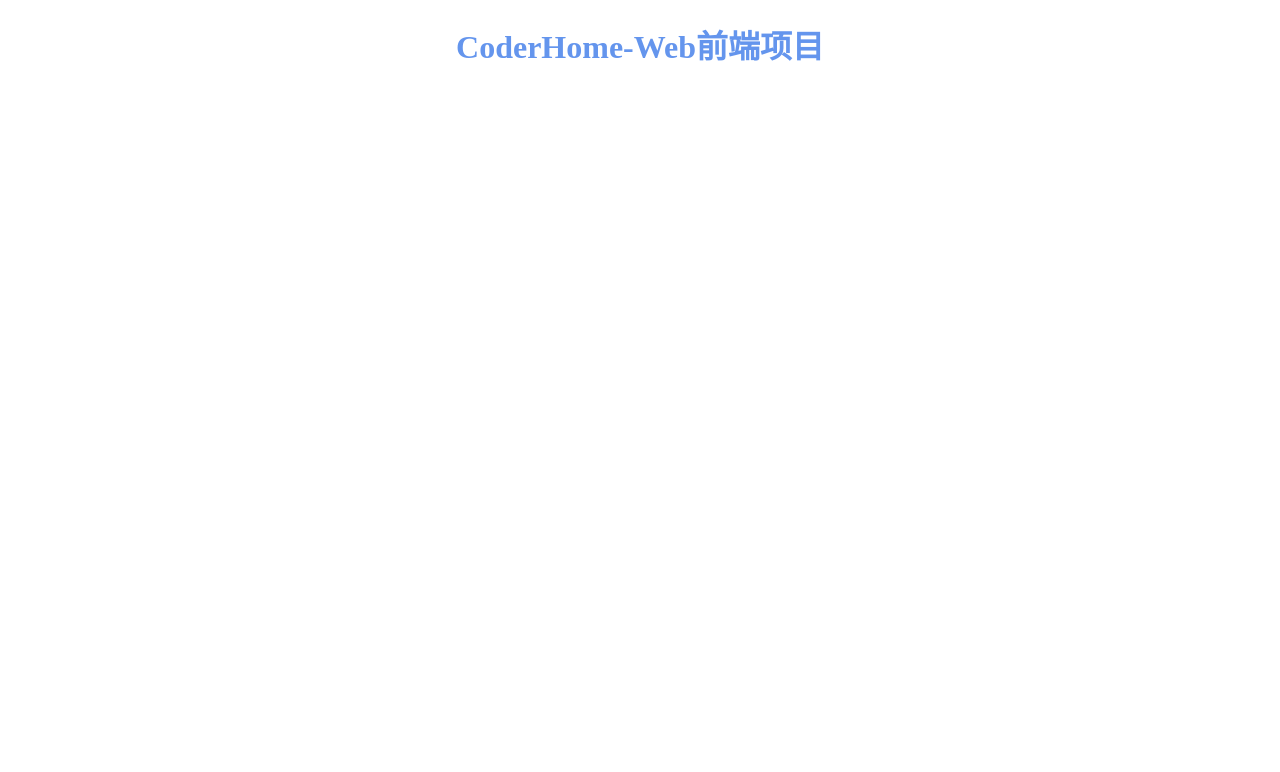
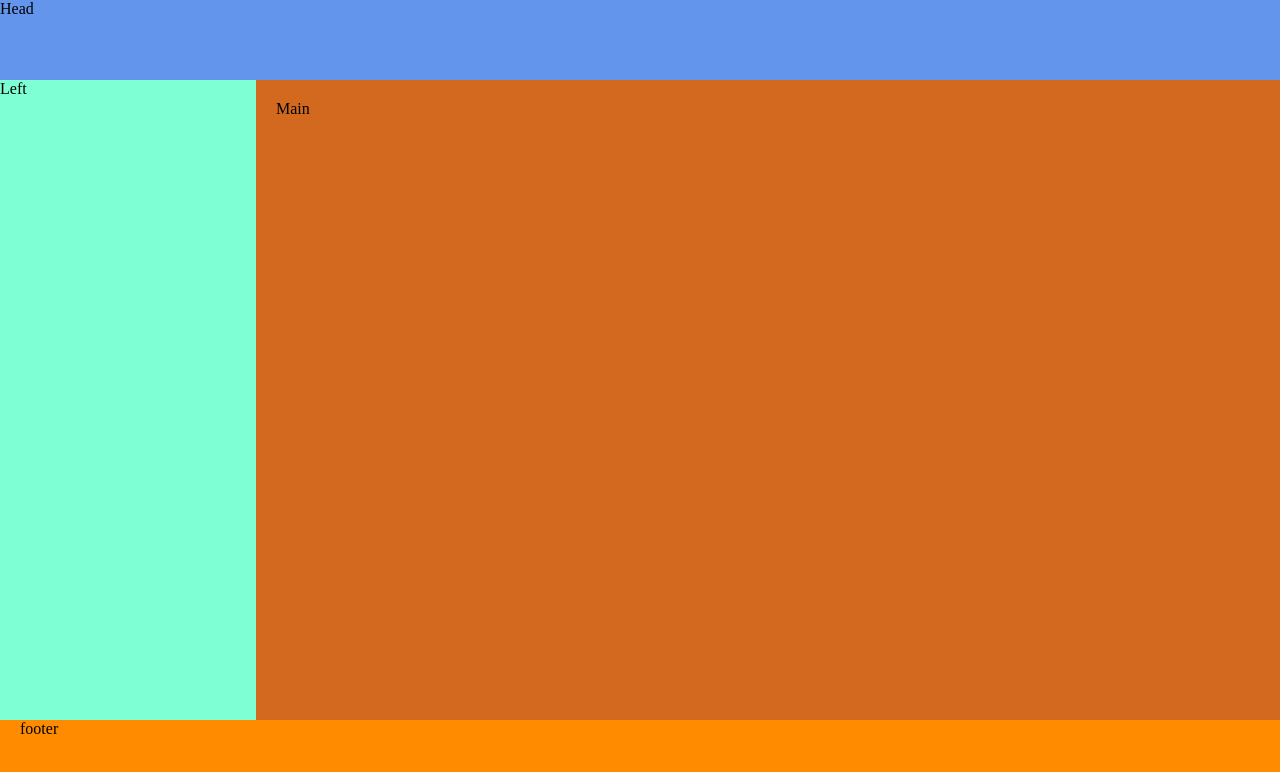
Before and after one commit to ThreadGitHub/Project, a Vue app in the folder CoderHome-web/: page / in a window 1280 px wide. Shown: the top 772 px of the page. Built offline with nearby package versions, Linux system fonts and the light colour scheme.

Commit message:
页面布局提交

```diff
--- a/CoderHome-web/package.json
+++ b/CoderHome-web/package.json
@@ -10,6 +10,7 @@
     "axios": "^0.27.2",
     "core-js": "^3.8.3",
     "element-plus": "^2.2.17",
+    "element-ui": "^2.15.10",
     "qs": "^6.11.0",
     "vue": "^3.2.13",
     "vue-router": "^4.0.3",
--- a/CoderHome-web/src/App.vue
+++ b/CoderHome-web/src/App.vue
@@ -1,11 +1,20 @@
 <template>
-  <h1>CoderHome-Web前端项目</h1>
-  <router-view/>
+    <Index></Index>
 </template>
 
-<style scoped>
-  *{
-    text-align: center;
-    color: cornflowerblue;
+<style>
+  html, body{
+    margin: 0px;
+    height: 100%;
+  }
+  #app{
+    height: 100%;
   }
 </style>
+
+<script>
+import Index from "@/views/Index";
+export default {
+  components: {Index}
+}
+</script>
--- a/CoderHome-web/src/views/Index.vue
+++ b/CoderHome-web/src/views/Index.vue
@@ -1,13 +1,48 @@
 <template>
-  <h1>CoderHome-Web前端项目</h1>
+    <el-container>
+      <el-header>Head</el-header>
+      <el-container style="height: 80%;">
+        <el-aside>Left</el-aside>
+        <el-main>Main</el-main>
+      </el-container>
+      <el-footer>footer</el-footer>
+    </el-container>
 </template>
 
 <script>
 export default {
-  name: "Index"
+  name: "Index",
+  data () {
+    return {
+      text: 'test'
+    };
+  }
 }
 </script>
 
 <style scoped>
-
+  .el-container {
+    height: 100%;
+  }
+  .el-header {
+    height: 10%;
+    padding: 0;
+    background-color: cornflowerblue;
+  }
+  .el-aside {
+    width: 20%;
+    float: left;
+    height: 100%;
+    background-color: aquamarine;
+  }
+  .el-main {
+    width: 80%;
+    height: 100%;
+    background-color: chocolate;
+  }
+  .el-footer {
+    width: 100%;
+    height: 10%;
+    background-color: darkorange;
+  }
 </style>
```
Also changed, not shown: 1 other file (tests, documents, lock files or other folders).
